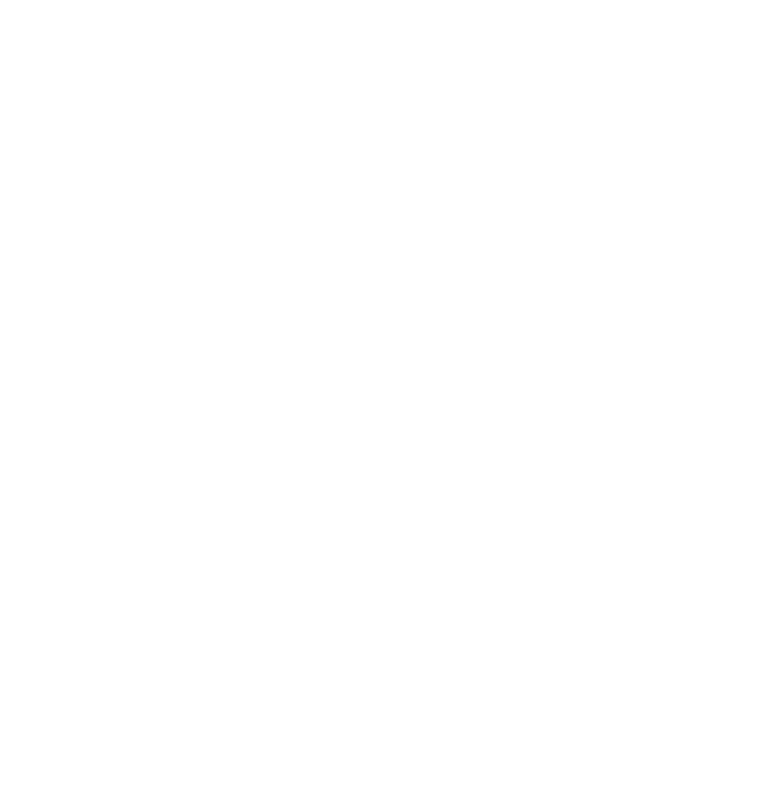
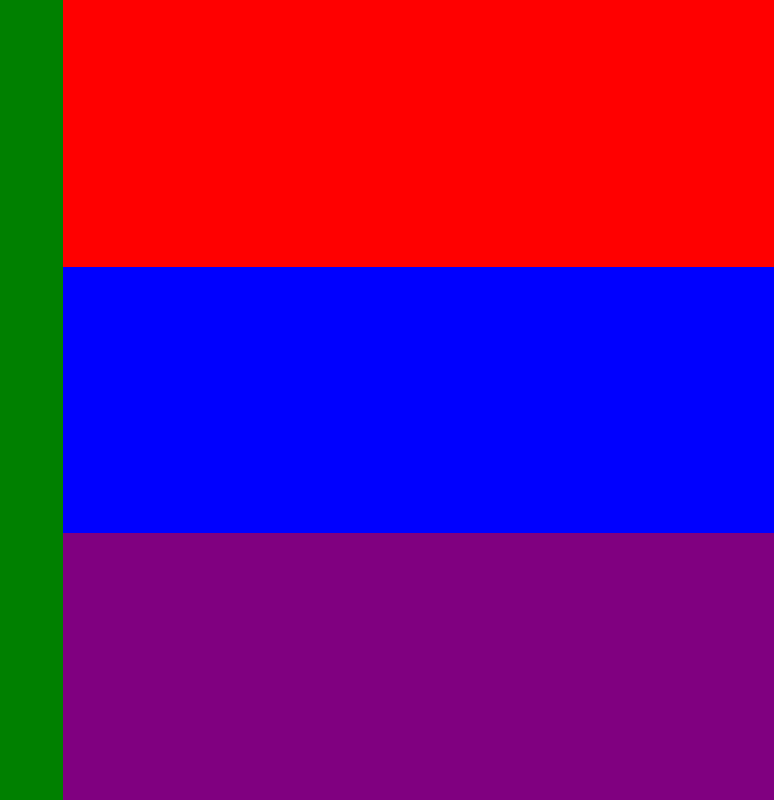
Before and after one commit to reidchan/ts-landlords, a Vue app in the folder frontend/: page /room in a window 1280 px wide. Shown: the whole page, without its empty margins (506-1280 px from the left). Built offline with nearby package versions, Linux system fonts and the light colour scheme.

Commit message:
feat: 完成房间页面的布局（横向）

```diff
--- a/frontend/src/App.vue
+++ b/frontend/src/App.vue
@@ -1,16 +1,36 @@
 <template>
-  <div id="app">
+  <div id="app" :style="screenStyle">
     <router-view/>
   </div>
 </template>
 
+<script>
+const screenWidth = window.innerWidth || document.documentElement.clientWidth || document.body.clientWidth
+const screenHeight = window.innerHeight || document.documentElement.clientHeight || document.body.clientHeight
+
+export default {
+  computed: {
+    screenStyle () {
+      return {
+        width: screenHeight + 'px',
+        height: screenWidth + 'px',
+        transform:  `rotate(90deg) translate(${(screenHeight - screenWidth) / 2}px, ${(screenHeight - screenWidth) / 2}px)`,
+        'transform-origin': 'center center',
+        '-webkit-transform-origin': 'center center',
+        'overflow': 'hidden'
+      }
+    }
+  }
+}
+</script>
+
 <style lang="less">
-body {
+html, body {
   width: 100%;
   height: 100%;
 }
-#app {
-  width: 100%;
-  height: 100%;
+html, body, #app {
+  padding: 0;
+  margin: 0;
 }
 </style>
--- a/frontend/src/router/index.ts
+++ b/frontend/src/router/index.ts
@@ -1,14 +1,14 @@
 import Vue from 'vue';
 import VueRouter from 'vue-router';
-import Home from '../views/Home.vue';
+import Room from '../views/Room/index.vue';
 
 Vue.use(VueRouter);
 
 const routes = [
   {
-    path: '/',
-    name: 'home',
-    component: Home,
+    path: '/room',
+    name: 'room',
+    component: Room,
   }
 ];
 
--- a/frontend/src/views/Home.vue
+++ /dev/null
@@ -1,23 +0,0 @@
-<template>
-  <div class="home">
-    <Room/>
-  </div>
-</template>
-
-<script>
-import Room from '@/components/Room/index.vue'
-
-export default {
-  name: 'home',
-  components: {
-    Room
-  }
-}
-</script>
-
-<style lang="less">
-.home {
-  width: 100%;
-  height: 100%;
-}
-</style>
--- a/frontend/src/components/Room/index.vue
+++ b/frontend/src/views/Room/index.vue
@@ -1,6 +1,12 @@
 <template>
   <div class="room">
     <div class="top">
+      <div class="p1">
+      </div>
+      <div class="show">
+      </div>
+      <div class="p2">
+      </div>
     </div>
     <div class="bottom">
     </div>
@@ -23,8 +29,26 @@
   width: 100%;
   height: 100%;
   .top {
-    flex: 1;
-    background: red;
+    flex: 5;
+    width: 100%;
+    height: 100%;
+    display: flex;
+    .p1 {
+      flex: 1;
+      background: red;
+    }
+    .show {
+      flex: 1;
+      background: blue;
+    }
+    .p2 {
+      flex: 1;
+      background: purple;
+    }
+  }
+  .bottom {
+    flex: 4;
+    background: green;
   }
 }
 </style>
```
